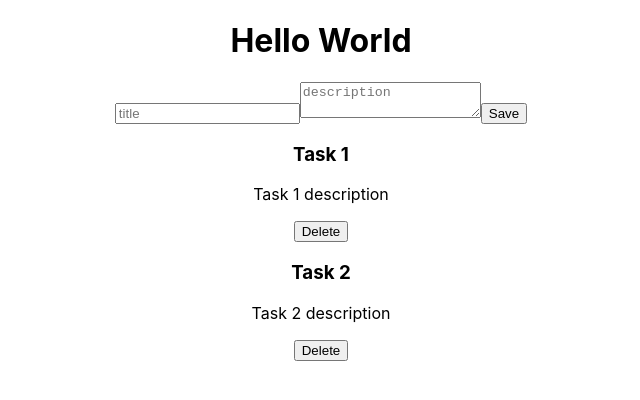
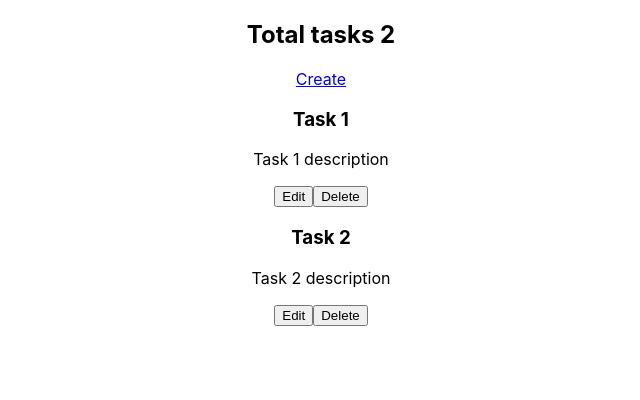
Before and after one commit to RoyHuamanAvila/Redux-CRUD, a React (Create React App) app: page / in a window 1280 px wide. Shown: the top 400 px of the page, without its empty margins (319-959 px from the left). Built offline with nearby package versions, Linux system fonts and the light colour scheme.

Commit message:
feat: react router

```diff
--- a/package.json
+++ b/package.json
@@ -14,6 +14,8 @@
     "react": "^18.2.0",
     "react-dom": "^18.2.0",
     "react-redux": "^8.0.4",
+    "react-router": "^6.4.2",
+    "react-router-dom": "^6.4.2",
     "react-scripts": "5.0.1",
     "typescript": "^4.8.4",
     "uuid": "^9.0.0",
--- a/src/App.tsx
+++ b/src/App.tsx
@@ -2,13 +2,18 @@ import React from 'react';
 import './App.css';
 import TaskForm from './components/TaskForm';
 import TasksList from './components/TasksList';
+import {BrowserRouter, Routes, Route} from 'react-router-dom'
 
 function App() {
   return (
     <div className="App">
-      <h1>Hello World</h1>
-      <TaskForm />
-      <TasksList />
+      <BrowserRouter>
+        <Routes>
+          <Route path='/' element={<TasksList />}/>
+          <Route path='/create-task' element={<TaskForm />}/>
+        </Routes>
+      </BrowserRouter>
+
     </div>
   );
 }
--- a/src/components/TaskForm/index.tsx
+++ b/src/components/TaskForm/index.tsx
@@ -2,6 +2,7 @@ import React, { useState } from "react";
 import { useDispatch } from "react-redux";
 import { addTask } from "../../features/tasks/taskSlice";
 import {v4 as uuid} from 'uuid'
+import { useNavigate } from "react-router";
 
 const TaskForm = () => {
     const [task, setTask] = useState({
@@ -10,6 +11,7 @@ const TaskForm = () => {
     })
 
     const dispatch = useDispatch()
+    const navigate = useNavigate()
 
     const handleChange = (e: React.ChangeEvent<HTMLInputElement> | React.ChangeEvent<HTMLTextAreaElement>) => {
        setTask({
@@ -21,6 +23,7 @@ const TaskForm = () => {
     const handleSubmit = (e: React.MouseEvent<HTMLButtonElement, MouseEvent>) => {
         e.preventDefault()
         dispatch(addTask({...task, id: uuid()}))
+        navigate('/')
     }
 
     return(
--- a/src/components/TasksList/index.tsx
+++ b/src/components/TasksList/index.tsx
@@ -1,7 +1,8 @@
 import React from "react";
 import { useSelector, useDispatch } from "react-redux";
+import { Link } from "react-router-dom";
 import type { RootState } from "../../app/store";
-import { deleteTask } from "../../features/tasks/taskSlice";
+import { deleteTask, editTask } from "../../features/tasks/taskSlice";
 
 const TasksList = () => {
     const tasks = useSelector((state: RootState) => state.tasks)
@@ -11,14 +12,27 @@ const TasksList = () => {
         dispatch(deleteTask(id))
     }
 
+    const handleEdit = (id: string) => {
+        dispatch(editTask(id))
+    }
+
     return (
         <div>
+            <h2>
+                {`Total tasks ${tasks.length}`}
+            </h2>
+            <Link to='/create-task'>
+                Create
+            </Link>
             {
                 tasks.map(task => (
                     <div key={task.id}>
                         <h3>{task.title}</h3>
                         <p>{task.description}</p>
-                        <button onClick={()=>{handleDelete(task.id)}}>Delete</button>
+                        <div>
+                            <button onClick={()=>{handleEdit(task.id)}}>Edit</button>
+                            <button onClick={()=>{handleDelete(task.id)}}>Delete</button>
+                        </div>
                     </div>
                 ))
             }
--- a/src/features/tasks/taskSlice.ts
+++ b/src/features/tasks/taskSlice.ts
@@ -27,9 +27,12 @@ export const taskSlice = createSlice({
             if(taskFound) {
                 state.splice(state.indexOf(taskFound), 1)
             }
+        },
+        editTask: (state, action) => {
+
         }
     }
 })
 
-export const {addTask, deleteTask} = taskSlice.actions
+export const {addTask, deleteTask, editTask} = taskSlice.actions
 export default taskSlice.reducer
```
Also changed, not shown: 1 other file (tests, documents, lock files or other folders).
